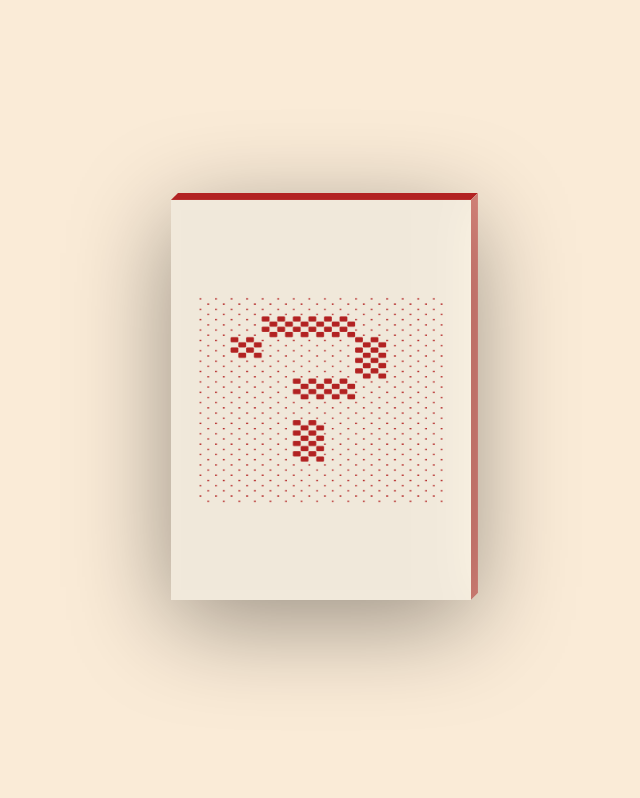
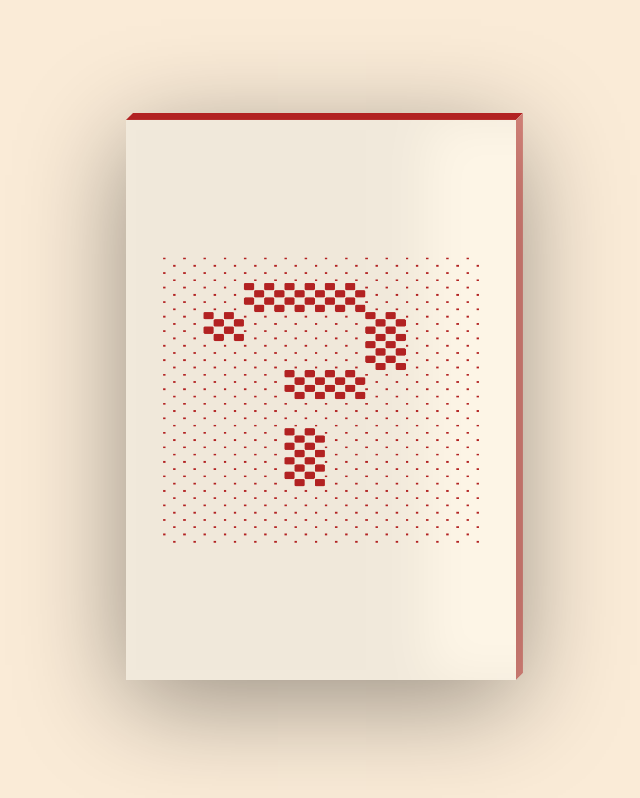
Before and after one commit to yyyzzx/on-punctuation, a plain HTML site: page question-mark/index.html in a window 1280 px wide. Shown: the whole page, without its empty margins (319-959 px from the left). Drawn offline with Linux system fonts and the light colour scheme.

Commit message:
cover size

```diff
--- a/question-mark/style.css
+++ b/question-mark/style.css
@@ -8,8 +8,8 @@ body{
     position: absolute;
     top: 50%;
     left: 50%;
-    width: 300px;
-    height:400px;
+    width: 390px;
+    height: 560px;
     background-color: oldlace;
     transform-style: preserve-3d;
     transform: translate(-50%,-50%) perspective(2000px);
@@ -47,11 +47,11 @@ body{
 }
 
 .cover .img-container {
-    width: 300px;
-    height: 400px;
+    width: 390px;
+    height: 560px;
 }
 
 .cover img {
-    width: 300px;
-    height: 400px;
+    width: 390px;
+    height: 560px;
 }
```
Also changed, not shown: 2 other files.
